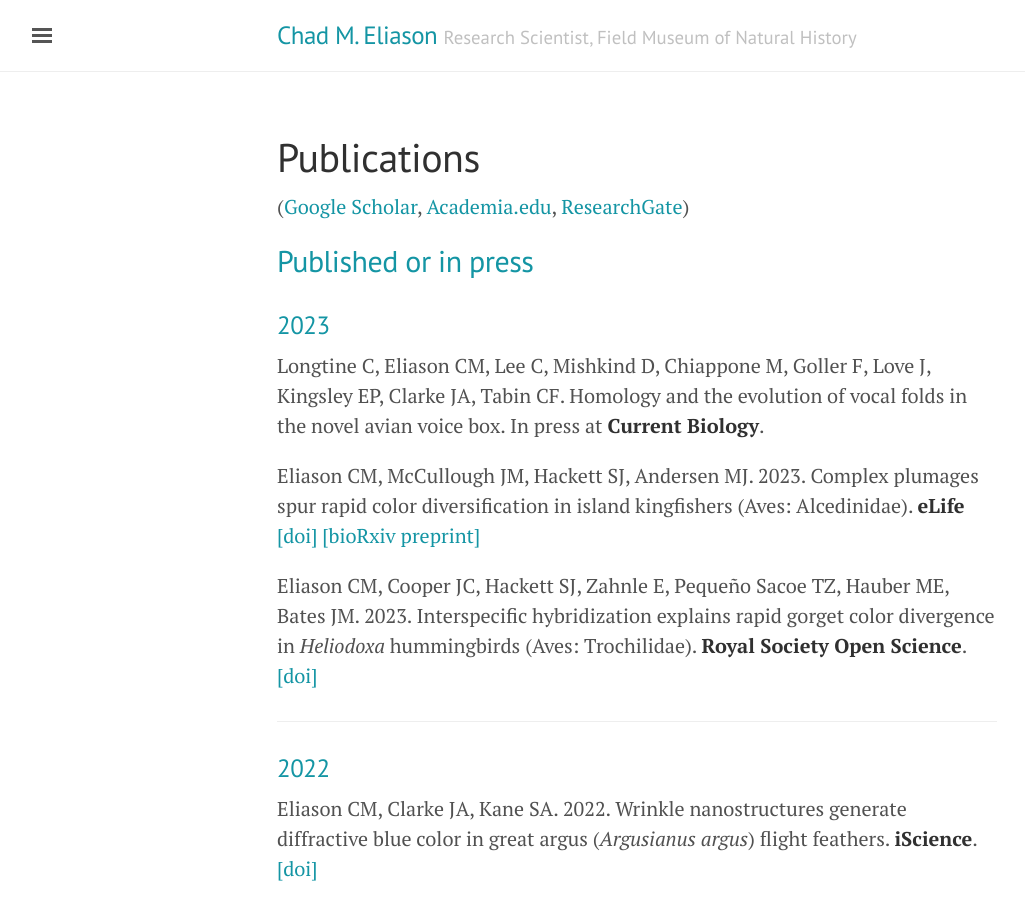
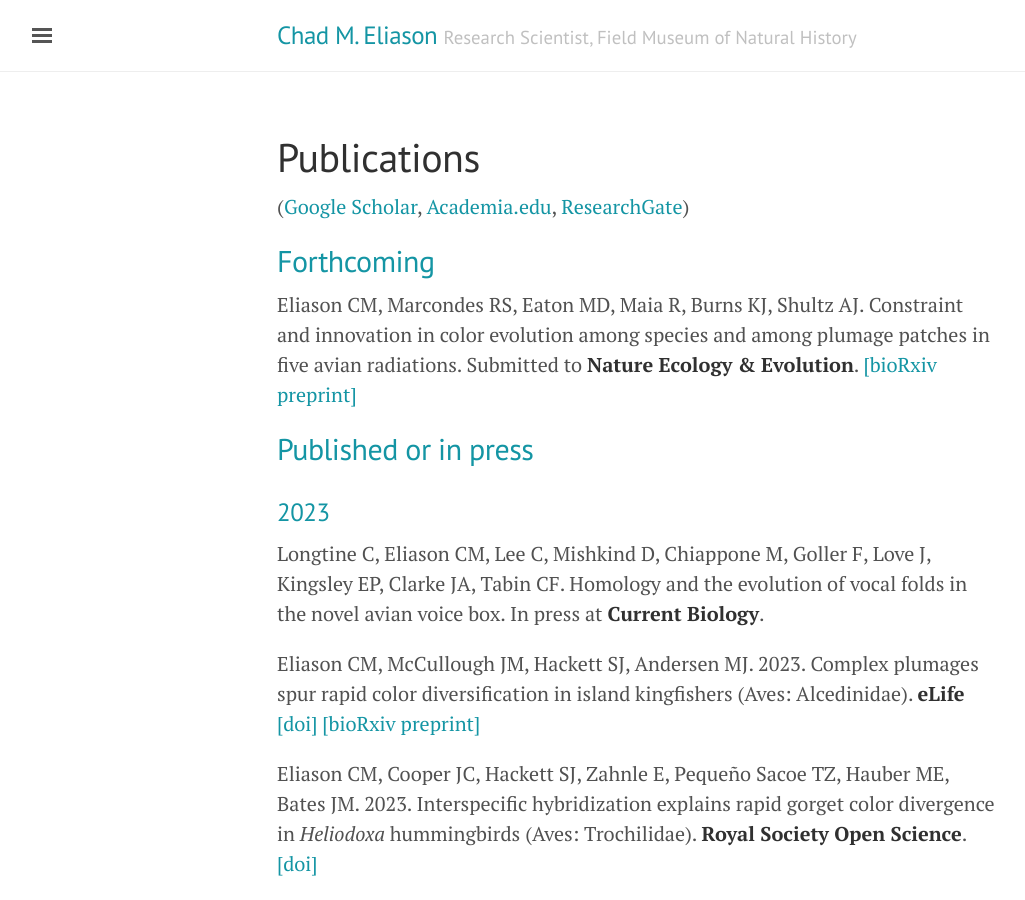
Before and after one commit to celiason/celiason.github.io, a Jekyll site: the page built from 2-publications.md, in a window 1280 px wide and 900 px high. Shown: the whole window, without its empty margins (3-1028 px from the left). Built offline with Jekyll 4.4.1, drawn with Linux system fonts in a browser that asks for light colours.

Commit message:
Update 2-publications.md

```diff
--- a/2-publications.md
+++ b/2-publications.md
@@ -5,13 +5,13 @@ title: Publications
 
 ([Google Scholar](http://scholar.google.com/citations?user=IJ7DM7kAAAAJ&amp;hl=en), [Academia.edu](http://utexas.academia.edu/ChadEliason), [ResearchGate](https://www.researchgate.net/profile/Chad_Eliason))
 
+## Forthcoming
+
+Eliason CM, Marcondes RS, Eaton MD, Maia R, Burns KJ, Shultz AJ. Constraint and innovation in color evolution among species and among plumage patches in five avian radiations. Submitted to __Nature Ecology & Evolution__. [[bioRxiv preprint]]()
+
 <!--
 
-## Forthcoming
-
 Eliason CM, Nicoläi M, Bom C, D'Alba LD, Shawkey MD. Why are tropical birds so colourful? In review at __Ecology Letters__.
-
-Eliason CM, Marcondes RS, Eaton MD, Maia R, Burns KJ, Shultz AJ. Constraint and innovation in color evolution among species and among plumage patches in five avian radiations. Submitted to __Nature Ecology & Evolution__. [[bioRxiv preprint]]()
 
 Eliason CM, Mellenthin LE, Hains T, McCullough JM, Pirro S, Andersen SJ, Hackett SJ. Genomic signatures of convergent shifts to plunge-diving behavior are stronger on islands. In revisions at __Communications Biology__.
 
```
